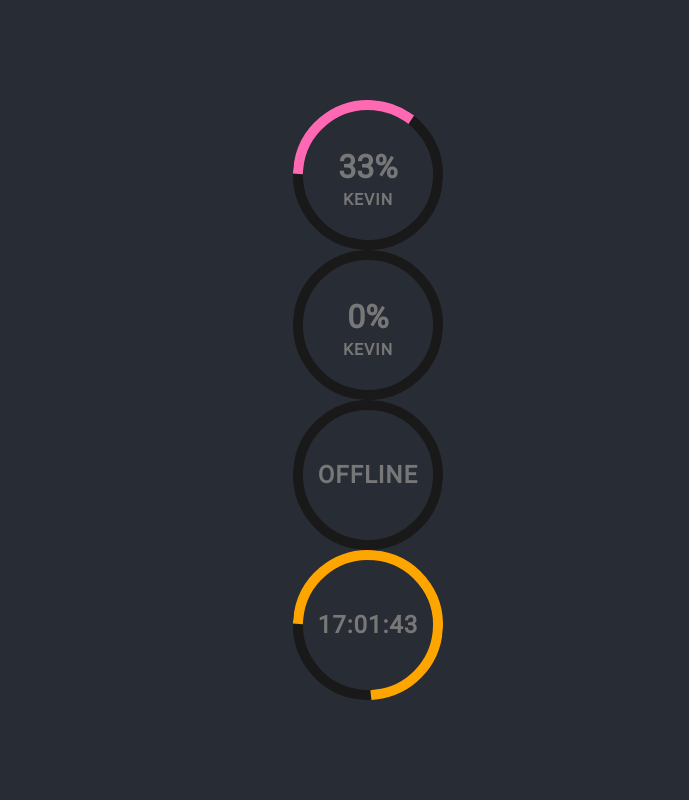
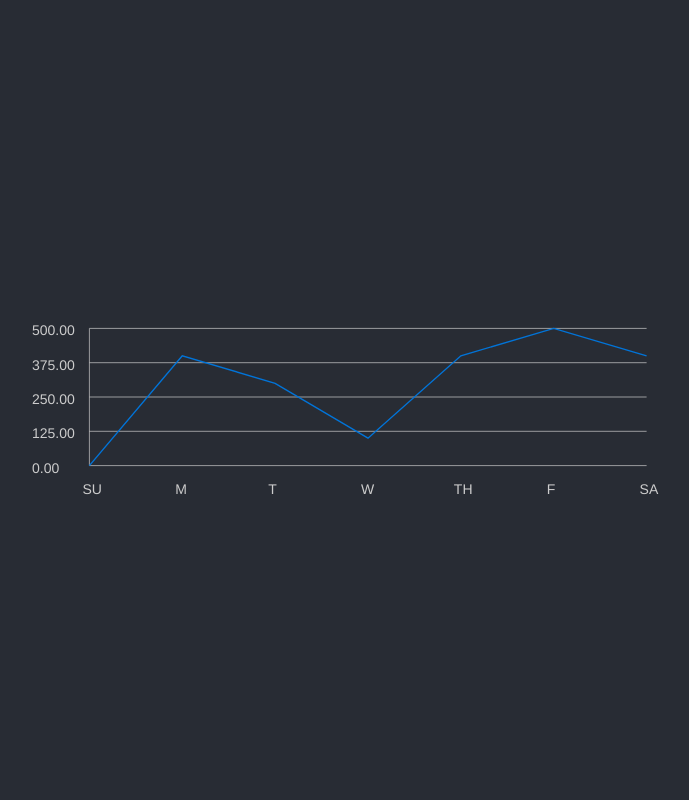
Before and after one commit to jkhoel/web-widgets, a React (Create React App) app: page / in a window 1280 px wide. Shown: the top 800 px of the page, without its empty margins (272-961 px from the left). Built offline with nearby package versions, Linux system fonts and the light colour scheme.

Commit message:
Added SVG LineChart

```diff
--- a/src/App.js
+++ b/src/App.js
@@ -7,11 +7,16 @@ import DemoDial from './components/widgets/circular-dial/examples/DemoDial';
 import StatusDial from './components/widgets/circular-dial/examples/StatusDial';
 import ClockDial from './components/widgets/circular-dial/examples/ClockDial';
 
+import DemoChart from './components/widgets/chart/examples/DemoChart';
+
 // Main App
 function App() {
   // Compose <App />
   return (
     <div className="App">
+      <header className="App-header">
+        <DemoChart />
+      </header>
       <header className="App-header">
         <CircularDial value={33} color="hotpink" />
         <DemoDial step={2} />
--- /dev/null
+++ b/src/components/widgets/chart/LineChart.jsx
@@ -0,0 +1,171 @@
+import React from 'react';
+import PropTypes from 'prop-types';
+
+const STROKE = 1;
+
+const LineChart = ({
+  data,
+  width,
+  height,
+  horizontalGuides: numberOfHorizontalGuides,
+  verticalGuides: numberOfVerticalGuides,
+  precision,
+}) => {
+  const FONT_SIZE = width / 50;
+  const maximumXFromData = Math.max(...data.map((e) => e.x));
+  const maximumYFromData = Math.max(...data.map((e) => e.y));
+
+  const digits = parseFloat(maximumYFromData.toString()).toFixed(precision).length + 1;
+
+  const padding = (FONT_SIZE + digits) * 3;
+  // const padding = 5;
+  const chartWidth = width - padding * 2;
+  const chartHeight = height - padding * 2;
+
+  // Axis Component
+  const Axis = ({ points }) => (
+    <polyline fill="none" stroke="#ccc" strokeWidth=".5" points={points} />
+  );
+
+  // Axis start: (padding, height - padding) Axis end: (width - padding, height - padding)
+  const XAxis = () => (
+    <Axis points={`${padding},${height - padding} ${width - padding},${height - padding}`} />
+  );
+
+  // Axis start: (padding, padding)   // Axis end: (padding, height - padding)
+  const YAxis = () => <Axis points={`${padding},${padding} ${padding},${height - padding}`} />;
+
+  // Iterate over each point in the data and create plot coordinates
+  const points = data
+    .map((dataPoint) => {
+      const x = (dataPoint.x / maximumXFromData) * chartWidth + padding;
+      const y = chartHeight - (dataPoint.y / maximumYFromData) * chartHeight + padding;
+      return `${x}, ${y}`;
+    })
+    .join(' ');
+
+  // Create horizontal guides
+  const HorizontalGuides = () => {
+    const startX = padding;
+    const endX = width - padding;
+
+    return new Array(numberOfHorizontalGuides).fill(0).map((_, index) => {
+      const ratio = (index + 1) / numberOfHorizontalGuides;
+      const yCoordinate = chartHeight - chartHeight * ratio + padding;
+
+      return (
+        <polyline
+          key={`horiz-guide-${index + 1}`}
+          fill="none"
+          stroke="#ccc"
+          strokeWidth=".5"
+          points={`${startX},${yCoordinate} ${endX},${yCoordinate}`}
+        />
+      );
+    });
+  };
+
+  // Create vertical guides
+  const VerticalGuides = () => {
+    const guideCount = numberOfVerticalGuides || data.length - 1;
+
+    const startY = padding;
+    const endY = height - padding;
+
+    return new Array(guideCount).fill(0).map((_, index) => {
+      const ratio = (index + 1) / guideCount;
+      const xCoordinate = padding + ratio * (width - padding * 2);
+
+      return (
+        <polyline
+          key={`vert-guide-${index + 1}`}
+          fill="none"
+          stroke="#ccc"
+          strokeWidth=".5"
+          points={`${xCoordinate},${startY} ${xCoordinate},${endY}`}
+        />
+      );
+    });
+  };
+
+  const LabelsXAxis = () => {
+    const y = height - padding + FONT_SIZE * 2;
+
+    return data.map((dataPoint) => {
+      const x = (dataPoint.x / maximumXFromData) * chartWidth + padding - FONT_SIZE / 2;
+
+      return (
+        <text
+          x={x}
+          y={y}
+          style={{ fill: '#ccc', fontSize: FONT_SIZE, fontFamily: 'Helvetica' }}
+          key={`xaxis-label-${dataPoint.x}`}
+        >
+          {dataPoint.label}
+        </text>
+      );
+    });
+  };
+
+  const LabelsYAxis = () => {
+    const PARTS = numberOfHorizontalGuides;
+
+    return new Array(PARTS + 1).fill(0).map((_, index) => {
+      const x = FONT_SIZE;
+
+      const ratio = index / numberOfHorizontalGuides;
+
+      const yCoordinate = chartHeight - chartHeight * ratio + padding + FONT_SIZE / 2;
+
+      return (
+        <text
+          x={x}
+          y={yCoordinate}
+          style={{ fill: '#ccc', fontSize: FONT_SIZE, fontFamily: 'Helvetica' }}
+          key={`yaxis-label-${index + 1}`}
+        >
+          {parseFloat(maximumYFromData * (index / PARTS)).toFixed(precision)}
+        </text>
+      );
+    });
+  };
+
+  // return <div>hello world</div>;
+
+  return (
+    <svg viewBox={`0 0 ${width} ${height}`}>
+      <XAxis />
+      <LabelsXAxis />
+      <YAxis />
+      <LabelsYAxis />
+      {numberOfVerticalGuides && <VerticalGuides />}
+      <HorizontalGuides />
+
+      <polyline fill="none" stroke="#0074d9" strokeWidth={STROKE} points={points} />
+    </svg>
+  );
+};
+
+LineChart.defaultProps = {
+  height: 200,
+  width: 500,
+  horizontalGuides: 4,
+  verticalGuides: null,
+  precision: 2,
+};
+
+LineChart.propTypes = {
+  data: PropTypes.arrayOf(
+    PropTypes.shape({
+      value: PropTypes.number,
+      label: PropTypes.string,
+    }),
+  ).isRequired,
+  height: PropTypes.number,
+  width: PropTypes.number,
+  horizontalGuides: PropTypes.number,
+  verticalGuides: PropTypes.number,
+  precision: PropTypes.number,
+};
+
+export default LineChart;
--- /dev/null
+++ b/src/components/widgets/chart/examples/DemoChart.jsx
@@ -0,0 +1,34 @@
+import React from 'react';
+import LineChart from '../LineChart';
+
+const data = [
+  { label: 'SU', x: 0, y: 0 },
+  { label: 'M', x: 1, y: 400 },
+  { label: 'T', x: 2, y: 300 },
+  { label: 'W', x: 3, y: 100 },
+  { label: 'TH', x: 4, y: 400 },
+  { label: 'F', x: 5, y: 500 },
+  { label: 'SA', x: 6, y: 400 },
+];
+
+const styles = {
+  chartComponentsContainer: {
+    display: 'grid',
+    gridTemplateColumns: 'max-content 700px',
+    alignItems: 'center',
+  },
+  chartWrapper: { maxWidth: 700, alignSelf: 'flex-start' },
+};
+
+function DemoChart() {
+  return (
+    <div style={styles.chartComponentsContainer}>
+      <div />
+      <div style={styles.chartWrapper}>
+        <LineChart data={data} />
+      </div>
+    </div>
+  );
+}
+
+export default DemoChart;
--- /dev/null
+++ b/src/components/widgets/chart/index.jsx
@@ -0,0 +1,3 @@
+import LineChart from './LineChart';
+
+export default LineChart;
```
